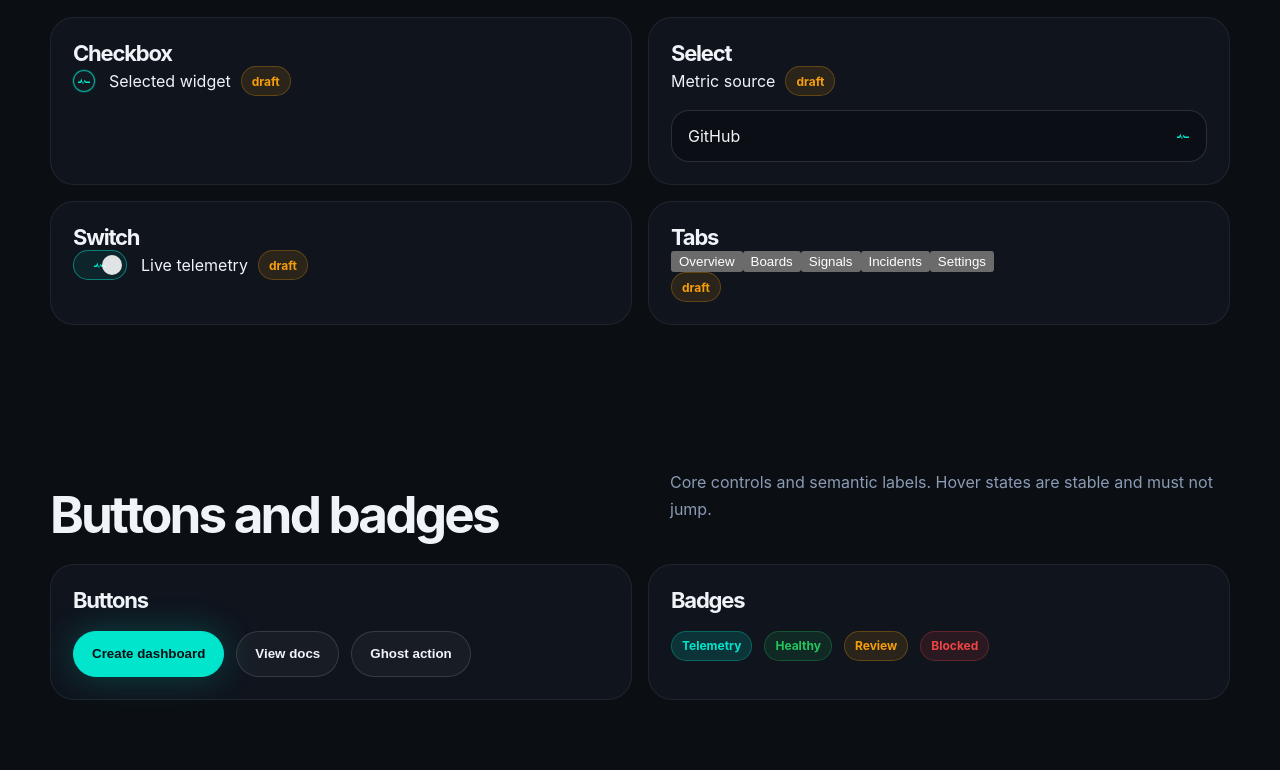
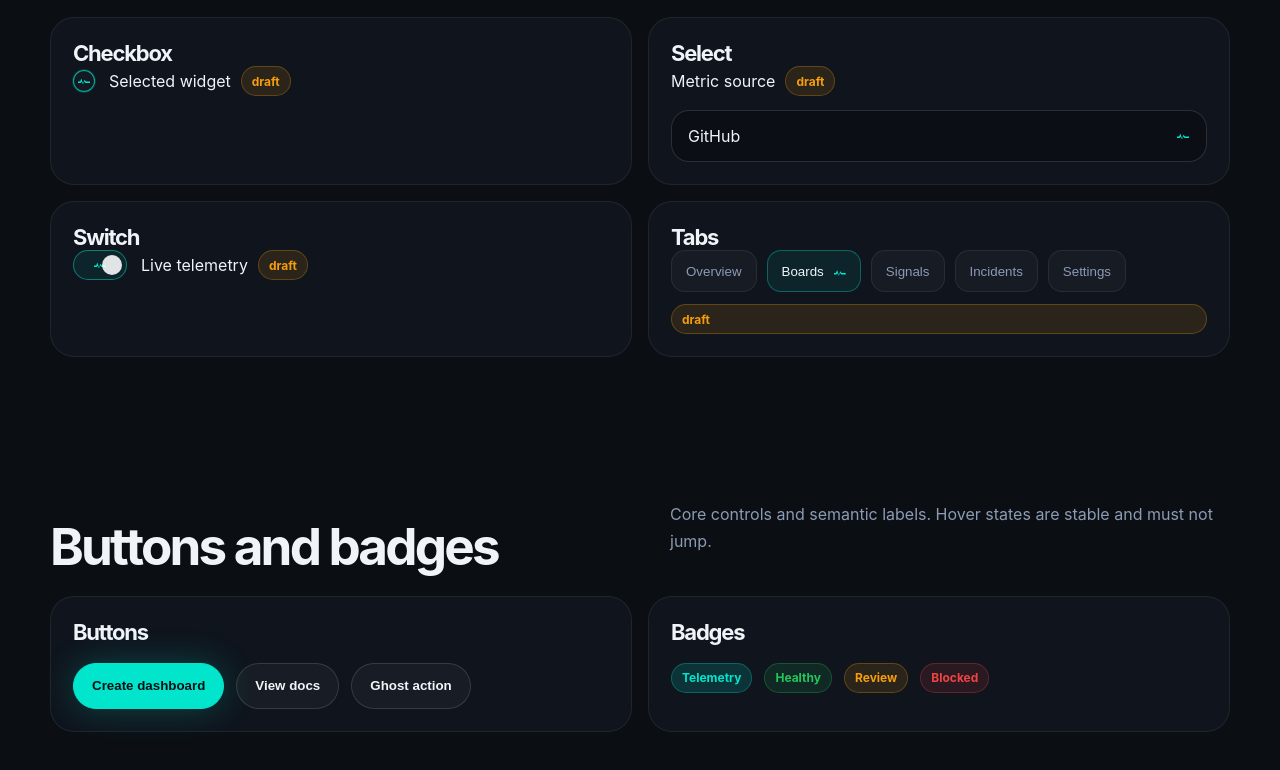
Before and after one commit to getmetraly/brandbook, a Next.js app in the folder site/: page /components in a window 1280 px wide. Shown: the part 697-1467 px from the top of the page. Built offline with nearby package versions, Linux system fonts and the light colour scheme.

Commit message:
feat(draft): expand telemetry draft component styles

```diff
--- a/site/app/components/draft/draft-components.css
+++ b/site/app/components/draft/draft-components.css
@@ -39,7 +39,9 @@
 
 .telemetry-checkbox-pulse,
 .telemetry-select-indicator,
-.telemetry-switch-pulse {
+.telemetry-switch-pulse,
+.telemetry-state-pulse,
+.telemetry-tab-pulse {
   width: 12px;
   height: 6px;
   display: inline-block;
@@ -121,3 +123,98 @@
 .telemetry-switch-draft.is-active .telemetry-switch-knob {
   transform: translateX(24px);
 }
+
+.telemetry-tabs-draft {
+  display: flex;
+  flex-direction: column;
+  gap: 12px;
+}
+
+.telemetry-tabs-row {
+  display: flex;
+  gap: 10px;
+  flex-wrap: wrap;
+}
+
+.telemetry-tab {
+  position: relative;
+  min-height: 42px;
+  padding: 0 14px;
+  border-radius: 14px;
+  border: 1px solid rgba(255,255,255,0.08);
+  background: rgba(255,255,255,0.03);
+  color: var(--text-secondary);
+}
+
+.telemetry-tab.is-active {
+  border-color: rgba(0,229,204,0.34);
+  color: var(--text-primary);
+  background: rgba(0,229,204,0.08);
+}
+
+.telemetry-tab-pulse {
+  margin-left: 10px;
+}
+
+.telemetry-state-badge-draft {
+  display: inline-flex;
+  align-items: center;
+  gap: 8px;
+  min-height: 34px;
+  padding: 0 12px;
+  border-radius: 999px;
+  border: 1px solid rgba(255,255,255,0.08);
+  background: rgba(255,255,255,0.03);
+}
+
+.telemetry-state-badge-draft.is-live {
+  border-color: rgba(0,229,204,0.24);
+}
+
+.telemetry-state-badge-draft.is-delayed {
+  border-color: rgba(245,158,11,0.24);
+}
+
+.telemetry-state-badge-draft.is-disconnected {
+  border-color: rgba(239,68,68,0.28);
+}
+
+.widget-picker-card-draft {
+  display: flex;
+  flex-direction: column;
+  gap: 14px;
+  padding: 18px;
+  border-radius: 24px;
+  border: 1px solid rgba(255,255,255,0.08);
+  background: rgba(15,19,26,0.86);
+}
+
+.widget-picker-card-draft.is-selected {
+  border-color: rgba(0,229,204,0.34);
+  box-shadow: 0 0 0 1px rgba(0,229,204,0.14);
+}
+
+.widget-picker-card-head,
+.widget-picker-tags {
+  display: flex;
+  align-items: center;
+  justify-content: space-between;
+  gap: 10px;
+  flex-wrap: wrap;
+}
+
+.widget-picker-icon {
+  width: 54px;
+  height: 54px;
+  border-radius: 18px;
+  border: 1px solid rgba(255,255,255,0.08);
+  background: rgba(255,255,255,0.03);
+  display: grid;
+  place-items: center;
+}
+
+.widget-picker-card-draft p {
+  margin: 0;
+  color: var(--text-secondary);
+  line-height: 1.6;
+}
```
